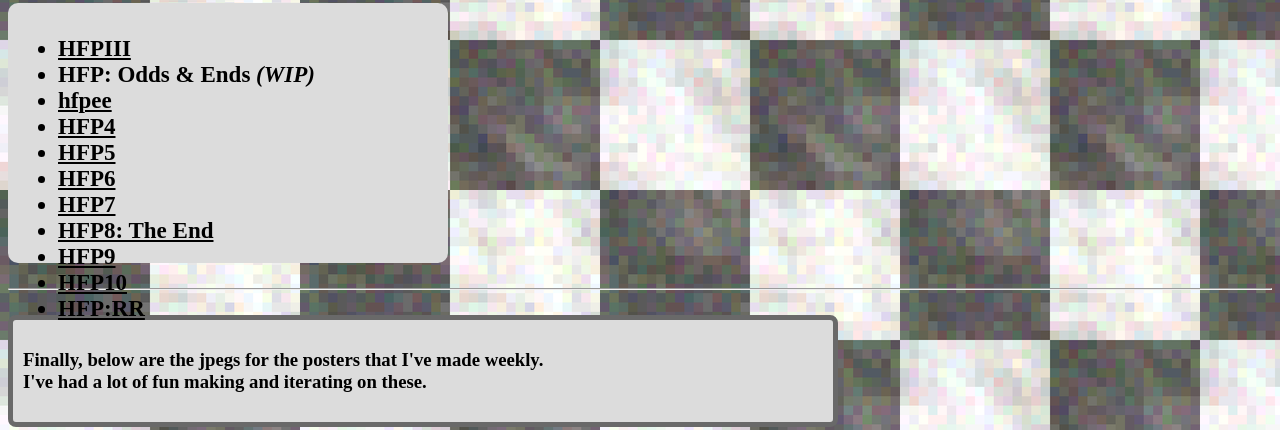
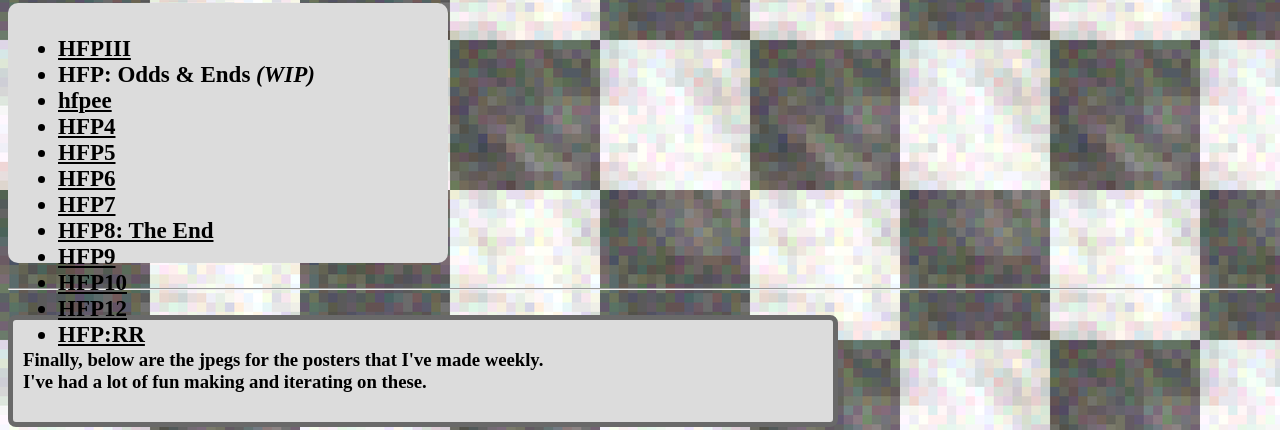
Before and after one commit to super-code-876733/hfp, a plain HTML site: page index.html in a window 1280 px wide. Shown: the part 1610-2040 px from the top of the page. Drawn offline with Linux system fonts and the light colour scheme.

Commit message:
Update index.html

```diff
--- a/index.html
+++ b/index.html
@@ -194,6 +194,7 @@
     <li><a href="https://archive.org/details/HFPTHEENDRAWMZIXXjifpiqeohuwr" target="_blank"> HFP8: The End</a></li>
     <li><a href="https://archive.org/details/HFP9RAWMIX2fa73nvp" target="_blank"> HFP9</a></li>
     <li><a href="https://archive.org/details/HFP10RAWMIXo1w0zm" target="_blank"> HFP10</a></li>
+    <li><a href="https://archive.org/details/hfp12r29cm49g6s" target="blank"> HFP12</a></li>
     <li><a href="https://archive.org/details/hfp-rr" target="_blank"> HFP:RR</a></li>
 
 
```
